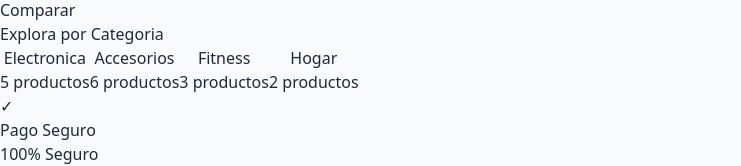
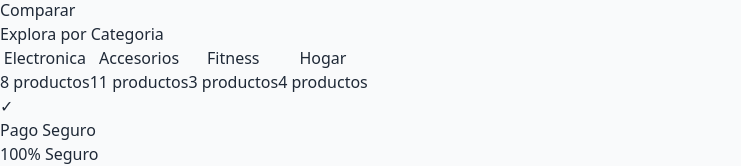
Before and after one commit to sanchezedu/dropshipping-v2, a React (Vite) app: page / in a window 1280 px wide. Shown: the part 614-780 px from the top of the page, without its empty margins (0-741 px from the left). Built offline with nearby package versions, Linux system fonts and the light colour scheme.

Commit message:
Add 10 more products - now 26 products

```diff
--- a/src/data/products.js
+++ b/src/data/products.js
@@ -222,6 +222,147 @@ export const products = [
     description: "Báscula con Bluetooth que sincroniza con app. Mide peso, grasa corporal, músculo y más.",
     features: ["Bluetooth", "App móvil", "13 métricas", "Pantalla LED", "Diseño slim"],
     tags: ["descuento"]
+  },
+  // Nuevos productos
+  {
+    id: 17,
+    name: "Tablet 10.1\" Android 13",
+    price: 189.99,
+    oldPrice: 299.99,
+    image: "https://images.unsplash.com/photo-1561154464-82e9adf32764?w=600",
+    rating: 4.6,
+    reviews: 543,
+    stock: true,
+    category: "electronica",
+    description: "Tablet con Android 13, pantalla HD de 10.1\", 4GB RAM y 64GB almacenamiento. Batería de 6000mAh.",
+    features: ["Android 13", "Pantalla 10.1\"", "4GB RAM", "64GB storage", "Batería 6000mAh"],
+    tags: ["nuevo"]
+  },
+  {
+    id: 18,
+    name: "Consola Retro Arcade Mini",
+    price: 79.99,
+    oldPrice: 129.99,
+    image: "https://images.unsplash.com/photo-1550745165-9bc0b252726f?w=600",
+    rating: 4.7,
+    reviews: 876,
+    stock: true,
+    category: "electronica",
+    description: "Mini consola con 400 juegos retro clásicos. Salida HDMI y 2 controles incluidos.",
+    features: ["400 juegos", "HDMI salida", "2 controles", "Mini tamaño", "Regalo perfecto"],
+    tags: ["bestseller"]
+  },
+  {
+    id: 19,
+    name: "Cargador Inalámbrico Rápido",
+    price: 24.99,
+    oldPrice: 39.99,
+    image: "https://images.unsplash.com/photo-1586816879360-004f5b0c51e3?w=600",
+    rating: 4.5,
+    reviews: 1234,
+    stock: true,
+    category: "accesorios",
+    description: "Cargador inalámbrico 15W compatible con todos los dispositivos Qi. Charging indicador LED.",
+    features: ["15W rápido", "Compatible Qi", "LED indicador", "Diseño slim", "Protección calor"],
+    tags: []
+  },
+  {
+    id: 20,
+    name: "Funda Impermeable para Celular",
+    price: 14.99,
+    oldPrice: 24.99,
+    image: "https://images.unsplash.com/photo-1601784551446-20c9e07cdbdb?w=600",
+    rating: 4.3,
+    reviews: 2345,
+    stock: true,
+    category: "accesorios",
+    description: "Funda impermeable IPX8 para手机. Permite tomar fotos bajo agua hasta 30m de profundidad.",
+    features: ["IPX8 waterproof", "30m profundidad", "Touch funcional", "Bolsa cierre", "Multiuso"],
+    tags: ["bestseller"]
+  },
+  {
+    id: 21,
+    name: "Lámpara Escritorio LED USB",
+    price: 29.99,
+    oldPrice: 49.99,
+    image: "https://images.unsplash.com/photo-1507473885765-e6ed057f782c?w=600",
+    rating: 4.6,
+    reviews: 654,
+    stock: true,
+    category: "hogar",
+    description: "Lámpara LED de escritorio con 3 temperaturas de color y brillo ajustable. Puerto USB integrado.",
+    features: ["3 colores luz", "Brillo ajustable", "Puerto USB", "Base estable", "Ahorro energía"],
+    tags: ["nuevo"]
+  },
+  {
+    id: 22,
+    name: "Alfombrilla Gaming XXL",
+    price: 34.99,
+    oldPrice: 59.99,
+    image: "https://images.unsplash.com/photo-1616558786767-1358747f0ae8?w=600",
+    rating: 4.8,
+    reviews: 1567,
+    stock: true,
+    category: "accesorios",
+    description: "Alfombrilla de ratón extendida 90x40cm. Superficie de tela premium y base de caucho antideslizante.",
+    features: ["90x40cm XXL", "Superficie cloth", "Base antideslizante", "Costuras reforzadas", "Washable"],
+    tags: ["bestseller"]
+  },
+  {
+    id: 23,
+    name: "Silla Gamer Reclinable",
+    price: 249.99,
+    oldPrice: 399.99,
+    image: "https://images.unsplash.com/photo-1598550476439-6847785fcea6?w=600",
+    rating: 4.7,
+    reviews: 432,
+    stock: true,
+    category: "accesorios",
+    description: "Silla gamer premium con soporte lumbar, reclinable 180° y reposabrazos ajustables.",
+    features: ["Reclinable 180°", "Soporte lumbar", "Reposabrazos ajus", "Capacidad 150kg", "Alta densidad espuma"],
+    tags: ["descuento"]
+  },
+  {
+    id: 24,
+    name: "Barra de Sonido Bluetooth",
+    price: 89.99,
+    oldPrice: 149.99,
+    image: "https://images.unsplash.com/photo-1545454675-3531b543be5d?w=600",
+    rating: 4.5,
+    reviews: 789,
+    stock: true,
+    category: "electronica",
+    description: "Barra de sonido 2.1 con subwoofer integrado. Bluetooth 5.0, HDMI ARC y óptico.",
+    features: ["2.1 canales", "Subwoofer", "Bluetooth 5.0", "HDMI ARC", "Control remoto"],
+    tags: []
+  },
+  {
+    id: 25,
+    name: "Disco SSD Externo 1TB",
+    price: 99.99,
+    oldPrice: 159.99,
+    image: "https://images.unsplash.com/photo-1597872200969-2b65d56bd16b?w=600",
+    rating: 4.9,
+    reviews: 2341,
+    stock: true,
+    category: "accesorios",
+    description: "Disco SSD externo 1TB con USB 3.2. Velocidad hasta 1050MB/s. Resistente a golpes y compacto.",
+    features: ["1TB storage", "USB 3.2", "1050MB/s lectura", "Resistente golpes", "Compacto"],
+    tags: ["bestseller", "nuevo"]
+  },
+  {
+    id: 26,
+    name: "Termo Inteligente con App",
+    price: 44.99,
+    oldPrice: 69.99,
+    image: "https://images.unsplash.com/photo-1602143407151-7111542de6e8?w=600",
+    rating: 4.4,
+    reviews: 567,
+    stock: true,
+    category: "hogar",
+    description: "Termo inteligente que mantiene temperatura via Bluetooth. App muestra temperatura en tiempo real.",
+    features: ["Bluetooth", "App móvil", "12-24h calor", "Capacidad 500ml", "Display LED"],
+    tags: ["nuevo"]
   }
 ];
 
```
